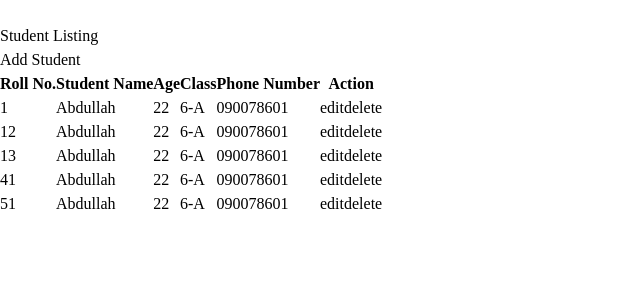
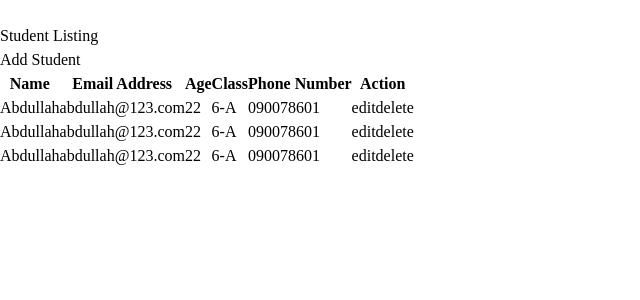
Before and after one commit to abdullahnadeemdev/crud-authenticaton, a React (Vite) app: page /student-list in a window 1280 px wide. Shown: the top 300 px of the page, without its empty margins (0-640 px from the left). Built offline with nearby package versions, Linux system fonts and the light colour scheme; some icons are missing.

Commit message:
routing complete

```diff
--- a/src/components/layout/Layout.jsx
+++ b/src/components/layout/Layout.jsx
@@ -1,7 +1,5 @@
 import Navbar from "../shared/navbar/Navbar";
-import Router from "../../routes.jsx";
-import SignUp from "../../Pages/signUp/SignUp.jsx";
-import { useLocation } from "react-router";
+
 const Layout = ({ children }) => {
   return (
     <div>
--- a/src/components/studentList/Listing.jsx
+++ b/src/components/studentList/Listing.jsx
@@ -1,20 +1,29 @@
 import TbRow from "./TbRow";
+import { headArr } from "../../utils/mockUpData";
 
 const Listing = () => {
-  const headArr = [
-    "Roll No.",
-    "Student Name",
-    "Age",
-    "Class",
-    "Phone Number",
-    "Action",
-  ];
   const dataArr = [
-    ["1", "Abdullah", "22", "6-A", " 090078601"],
-    ["12", "Abdullah", "22", "6-A", " 090078601"],
-    ["13", "Abdullah", "22", "6-A", " 090078601"],
-    ["41", "Abdullah", "22", "6-A", " 090078601"],
-    ["51", "Abdullah", "22", "6-A", " 090078601"],
+    {
+      studentName: "Abdullah",
+      emailS: "abdullah@123.com",
+      ageS: "22",
+      studentClass: "6-A",
+      phoneS: "090078601",
+    },
+    {
+      studentName: "Abdullah",
+      emailS: "abdullah@123.com",
+      ageS: "22",
+      studentClass: "6-A",
+      phoneS: "090078601",
+    },
+    {
+      studentName: "Abdullah",
+      emailS: "abdullah@123.com",
+      ageS: "22",
+      studentClass: "6-A",
+      phoneS: "090078601",
+    },
   ];
   return (
     <div className="mx-auto flex justify-center max-w-[1320px]">
--- a/src/components/studentList/TbRow.jsx
+++ b/src/components/studentList/TbRow.jsx
@@ -3,14 +3,22 @@ import Button from "../shared/button/Button";
 const TbRow = ({ item }) => {
   return (
     <tr className=" bg-chineseViolet text-white">
-      {item.map((i, ind) => (
-        <td
-          key={ind}
-          className="px-5 text-center xxs:text-xs sm:text-sm md:text-lg xl:text-xl border-r max-w-fit"
-        >
-          {i}
-        </td>
-      ))}
+      {console.log(item)}
+      <td className="px-5 text-center xxs:text-xs sm:text-sm md:text-lg xl:text-xl border-r max-w-fit">
+        {item.studentName}
+      </td>
+      <td className="px-5 text-center xxs:text-xs sm:text-sm md:text-lg xl:text-xl border-r max-w-fit">
+        {item.emailS}
+      </td>
+      <td className="px-5 text-center xxs:text-xs sm:text-sm md:text-lg xl:text-xl border-r max-w-fit">
+        {item.ageS}
+      </td>
+      <td className="px-5 text-center xxs:text-xs sm:text-sm md:text-lg xl:text-xl border-r max-w-fit">
+        {item.studentClass}
+      </td>
+      <td className="px-5 text-center xxs:text-xs sm:text-sm md:text-lg xl:text-xl border-r max-w-fit">
+        {item.phoneS}
+      </td>
       <td>
         <Button>edit</Button>
         <Button>delete</Button>
--- a/src/utils/mockUpData.js
+++ b/src/utils/mockUpData.js
@@ -0,0 +1,16 @@
+export const headArr = [
+  "Name",
+  "Email Address",
+  "Age",
+  "Class",
+  "Phone Number",
+  "Action",
+];
+
+// export const dataArr = [
+//   ["1", "Abdullah", "22", "6-A", " 090078601"],
+//   ["12", "Abdullah", "22", "6-A", " 090078601"],
+//   ["13", "Abdullah", "22", "6-A", " 090078601"],
+//   ["41", "Abdullah", "22", "6-A", " 090078601"],
+//   ["51", "Abdullah", "22", "6-A", " 090078601"],
+// ];
```
